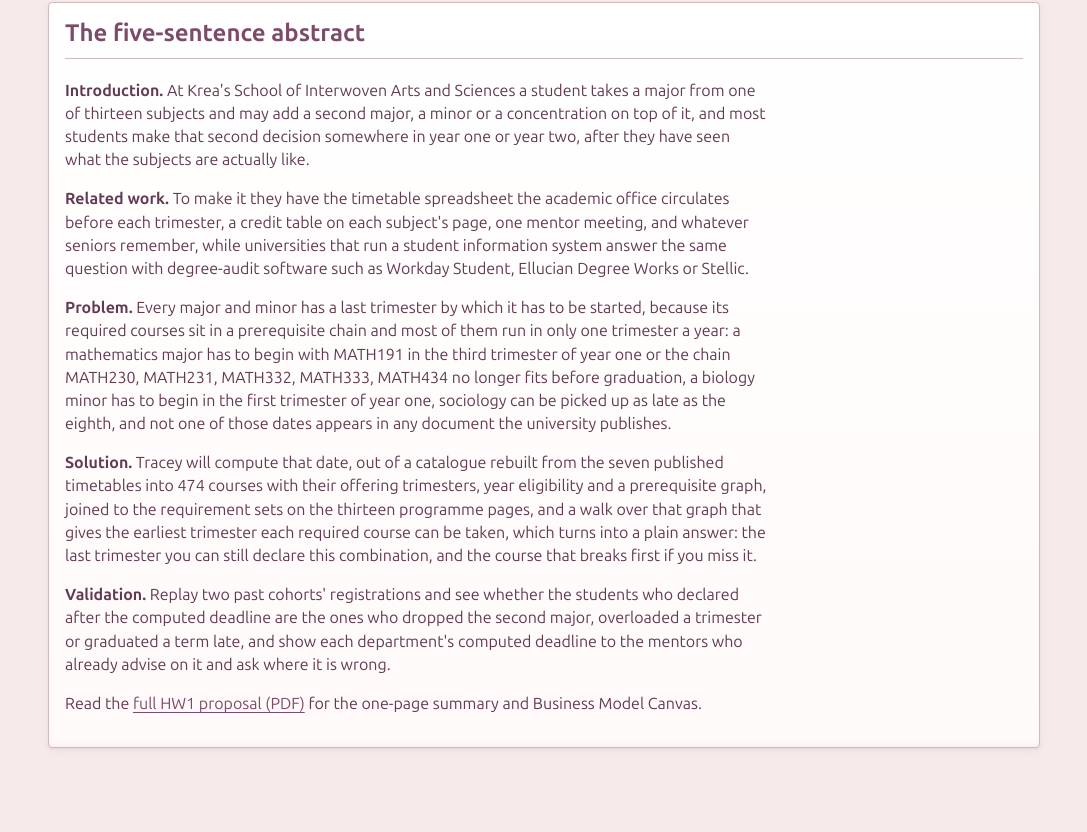
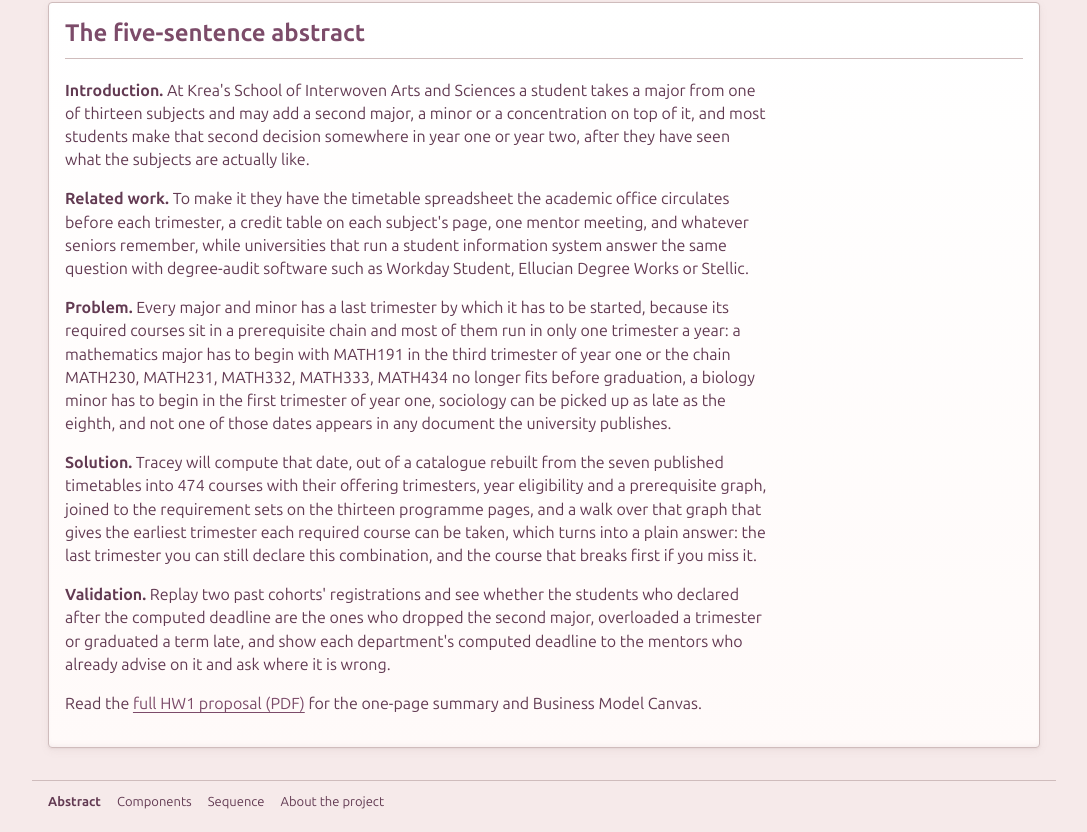
Before and after one commit to tdvnm/software_design, a website: page abstract.html in a window 1280 px wide. Shown: the part 361-1193 px from the top of the page, without its empty margins (96-1183 px from the left). Before the commit the page ends 1141 px from the top, so only its background shows below. Drawn offline with nearby package versions, Linux system fonts and the light colour scheme; files that its build step writes are made by us from their sources.

Commit message:
some more css

```diff
--- a/abstract.html
+++ b/abstract.html
@@ -12,10 +12,6 @@
       <a class="brand" href="/">Tracey</a>
       <nav aria-label="Site">
         <a href="/">Planner</a>
-        <a href="/abstract" aria-current="page">Abstract</a>
-        <a href="/components">Components</a>
-        <a href="/sequence">Sequence</a>
-        <a href="/about">About the project</a>
       </nav>
     </header>
     <main class="about">
@@ -66,5 +62,13 @@
         <p>Read the <a href="/docs/hw1-proposal.pdf">full HW1 proposal (PDF)</a> for the one-page summary and Business Model Canvas.</p>
       </section>
     </main>
+    <footer class="site-footer">
+      <nav aria-label="Project documentation">
+        <a href="/abstract" aria-current="page">Abstract</a>
+        <a href="/components">Components</a>
+        <a href="/sequence">Sequence</a>
+        <a href="/about">About the project</a>
+      </nav>
+    </footer>
   </body>
 </html>
--- a/src/styles/main.scss
+++ b/src/styles/main.scss
@@ -78,6 +78,36 @@ a {
         border-color: $color-border-card;
         box-shadow: $shadow-inset, $shadow-card;
       }
+    }
+  }
+}
+
+// ---------------------------------------------------------------- footer
+
+.site-footer {
+  max-width: $content-width;
+  margin: 0 auto;
+  padding: 0.75rem $spacing 1.25rem;
+  border-top: 1px solid $color-border-card;
+  font-size: 0.8125rem;
+
+  nav {
+    display: flex;
+    flex-wrap: wrap;
+    gap: 0.5rem 1rem;
+  }
+
+  a {
+    color: $color-text;
+    text-decoration: none;
+
+    &:hover,
+    &:focus-visible {
+      text-decoration: underline;
+    }
+
+    &[aria-current='page'] {
+      font-weight: 700;
     }
   }
 }
@@ -266,15 +296,6 @@ li {
     min-width: 36rem;
   }
 
-  .page-nav {
-    display: flex;
-    flex-wrap: wrap;
-    gap: 0.5rem 1rem;
-    margin: 1rem 0;
-    padding: 0.75rem 0;
-    border-block: 1px solid $color-border-card;
-  }
-
   .project-question {
     padding: 0.75rem 1rem;
     background: $color-bg-warm;
```
Also changed, not shown: about.html (+8 -10 lines), components.html (+8 -4 lines), index.html (+8 -4 lines), sequence.html (+8 -4 lines), README.md.
